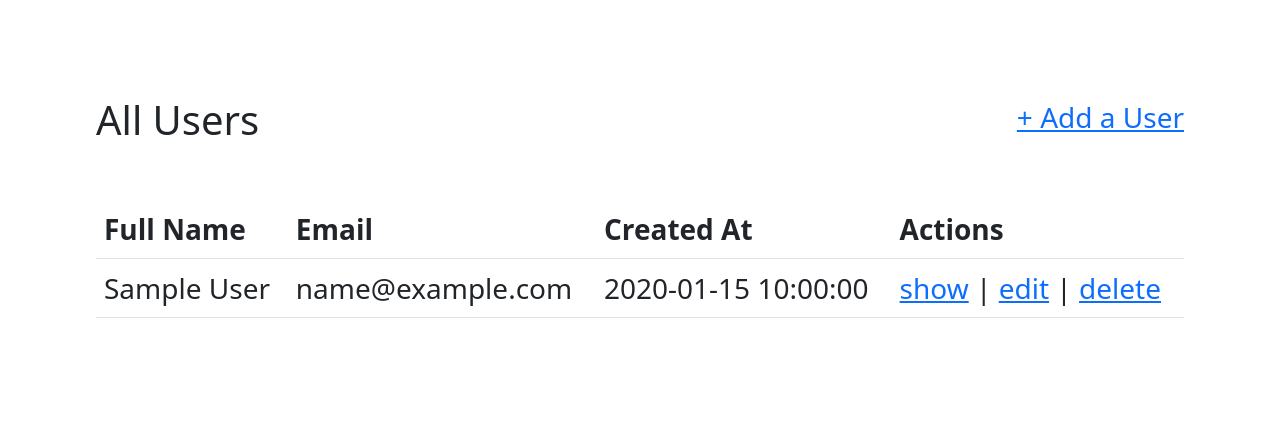
After one commit to MSDPhoenix/email_validation, a Flask app: template flask_app/templates/dashboard.html in a window 1280 px wide. The commit adds this page. Shown: the top 429 px of the page. Run offline with Flask 2, Linux system fonts and the light colour scheme; the template is opened without the code that fills it: most values are stand-ins (such as "Sample title", 1, 10 or a date in 2020).

Commit message:
completed dashboard.html

```diff
--- a/flask_app/static/css/style.css
+++ b/flask_app/static/css/style.css
@@ -4,5 +4,5 @@
     padding:0;
     box-sizing: border-box;
     vertical-align: 0;
-    outline:red 1px dotted;
+    /* outline:red 1px dotted; */
 }
--- /dev/null
+++ b/flask_app/templates/dashboard.html
@@ -0,0 +1,50 @@
+{% extends 'new_user_form.html' %}
+
+{% block body %}
+<div id="wrapper" class="w-100xxx p-5 m-5 fs-3">
+    <div class="d-flex justify-content-between">
+        <h1 class="d-inline-block pb-5">All Users</h1>
+        <a href="/new_user_form/">+ Add a User</a>
+    </div>
+    <div></div>
+    <table class="table">
+        <thead>
+            <tr>
+                <th scope="col">Full Name</th>
+                <th scope="col">Email</th>
+                <th scope="col">Created At</th>
+                <th scope="col">Actions</th>
+            </tr>
+        </thead>
+        <tbody>
+            {% for user in users %}
+                <tr>
+                    <td>{{user.first_name}} {{user.last_name}}</td>
+                    <td>{{user.email}}</td>
+                    <td>{{user.created_at}}</td>
+                    <td>
+                        <a href="">show</a> | <a href="">edit</a> | <a href="">delete</a>
+                    </td>
+                </tr>
+            {% endfor %}
+        </tbody>
+    </table>
+
+{#
+    <form action="add_user" method="post">
+        <label for="first_name" class="w-25 mt-5 p-3">First Name:</label>
+        <input type="text" name="first_name" class="w-50  mt-5 p-3 border border-dark border-3">
+        <label for="last_name" class="w-25  mt-5 p-3">Last Name:</label>
+        <input type="text" name="last_name" class="w-50  mt-5 p-3 border border-dark border-3">
+        <label for="email" class="w-25  mt-5 p-3">Email</label>
+        <input type="text" name="email" class="w-50  mt-5 p-3 border border-dark border-3">
+        <input type="submit" value="Create"  class="d-block mt-5 py-3 px-5 w-25 border border-dark border-3">
+    </form>
+#}
+</div>
+
+
+
+
+
+{% endblock body %}
--- a/flask_app/templates/new_user_form.html
+++ b/flask_app/templates/new_user_form.html
@@ -11,7 +11,7 @@
 </head>
 <body>
 {% block body %}
-    <div id="wrapper" class="w-100xxx bg-warning p-5 m-5 fs-3">
+    <div id="wrapper" class="p-5 m-5 fs-3">
         <div class="d-flex justify-content-between">
             <h1 class="d-inline-block pb-5">Add a New User</h1>
             <a href="/">Home</a>
```
Also changed, not shown: flask_app/controllers/users.py (+6 -3 lines), flask_app/models/user.py (+8 -0 lines), 1 other file.
